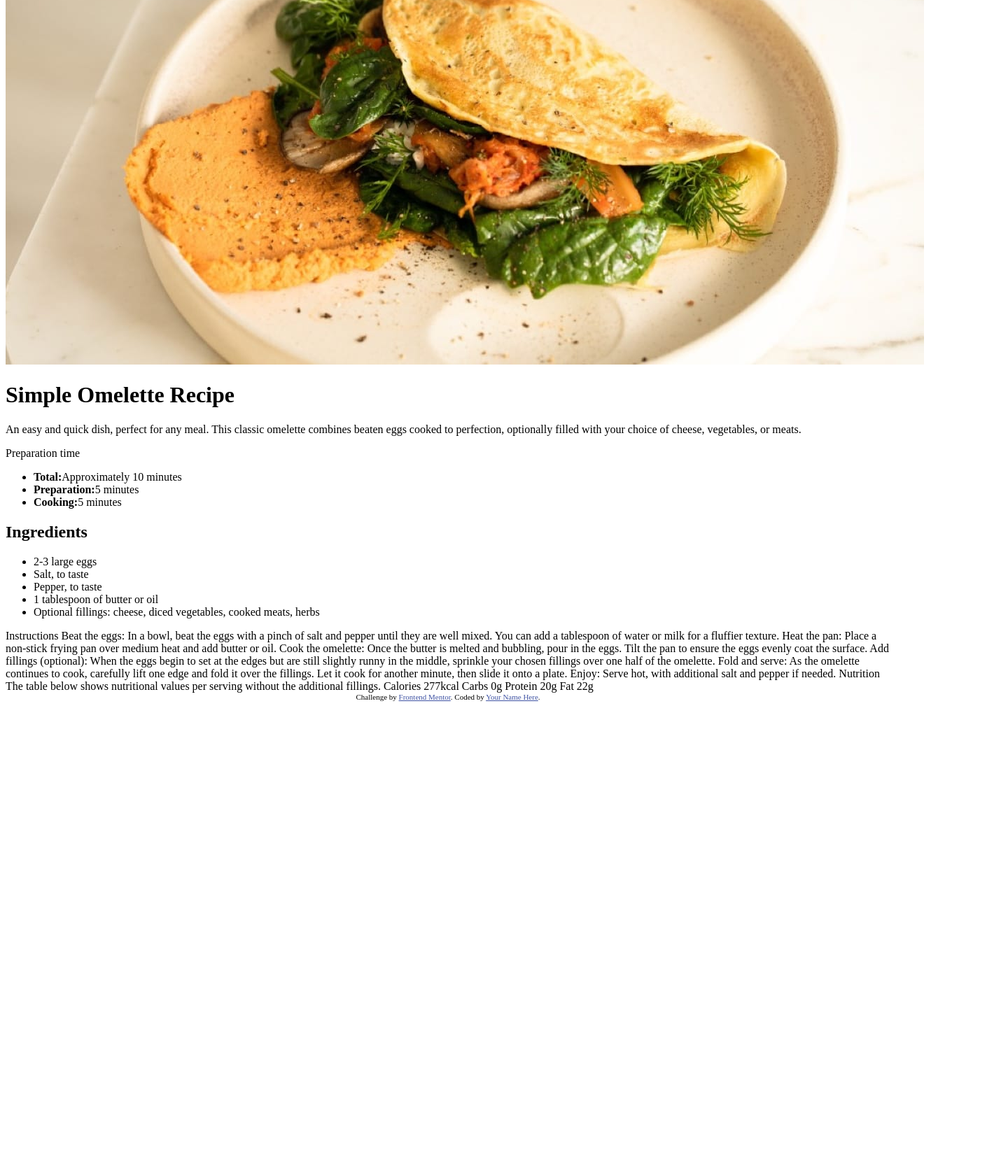
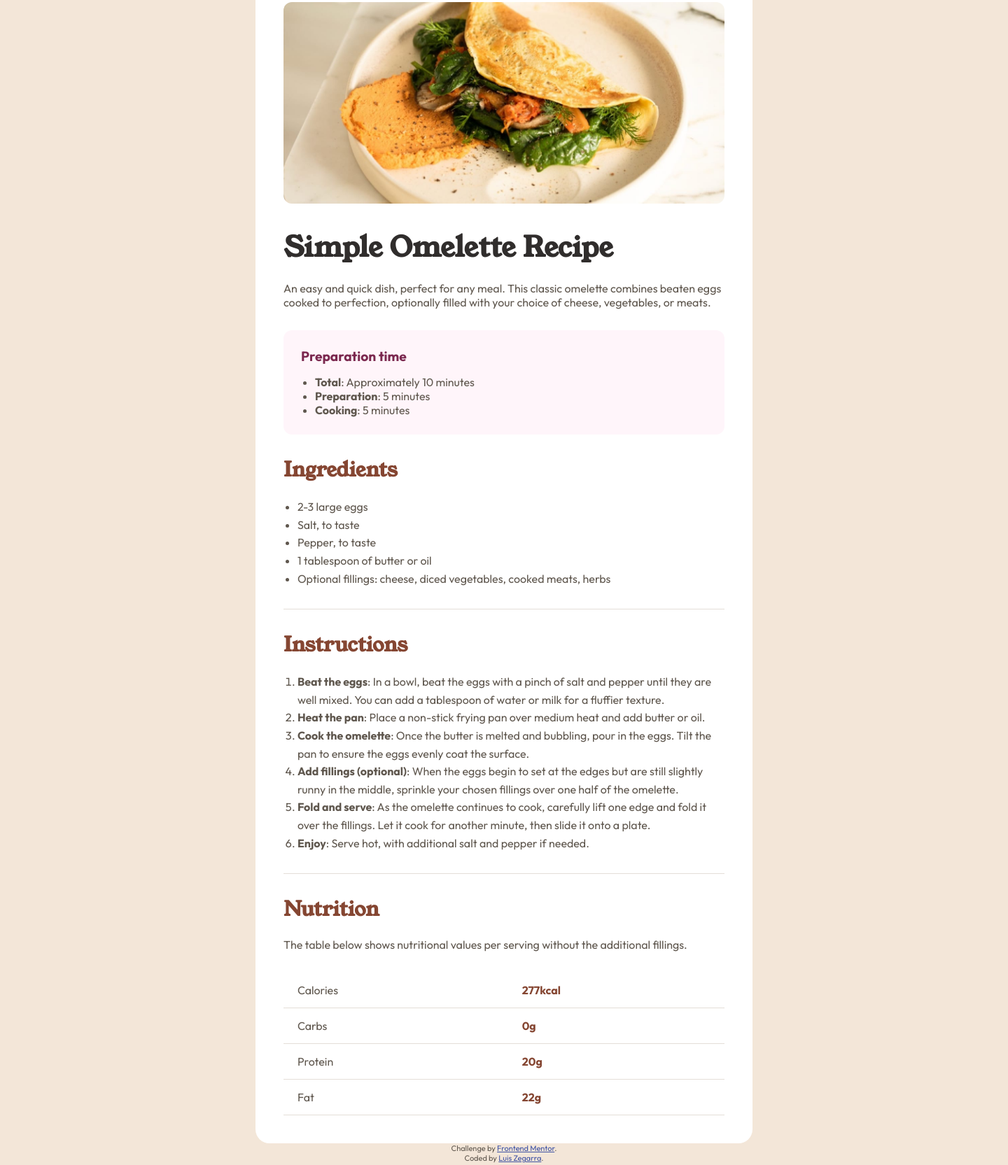
Before and after one commit to d3vlz/funval-n1, a plain HTML site: page recipe-page-main/index.html in a window 1280 px wide. Shown: the part 87-1752 px from the top of the page at 70% size, 1440 px wide, since content can reach past the window. Before the commit the page ends 1097 px from the top, so only its background shows below. Drawn offline with Linux system fonts and the light colour scheme.

Commit message:
Refactor recipe page layout and styles

```diff
--- a/recipe-page-main/index.html
+++ b/recipe-page-main/index.html
@@ -1,95 +1,94 @@
 <!DOCTYPE html>
 <html lang="en">
 <head>
-  <meta charset="UTF-8">
-  <meta name="viewport" content="width=device-width, initial-scale=1.0"> <!-- displays site properly based on user's device -->
-
+  <meta charset="UTF-8" />
+  <meta name="viewport" content="width=device-width, initial-scale=1.0" />
+  <title>Frontend Mentor | Recipe page</title>
+  <link rel="stylesheet" href="style.css" />
   <link rel="icon" type="image/png" sizes="32x32" href="./assets/images/favicon-32x32.png">
 
-  <title>Frontend Mentor | Recipe page</title>
-
-  <!-- Feel free to remove these styles or customise in your own stylesheet 👍 -->
   <style>
     .attribution { font-size: 11px; text-align: center; }
     .attribution a { color: hsl(228, 45%, 44%); }
   </style>
 </head>
 <body>
-  <div class="container">
-    <div class="recipe-card">
-      <img src="./assets/images/image-omelette.jpeg" class="recipe-image" alt="Omelette">
 
-    </div>
+  <main class="container">
+    <img src="assets/images/image-omelette.jpeg" alt="Omelette" class="recipe-image" />
 
+    <h1 class="title">Simple Omelette Recipe</h1>
 
-
-    <h1 class="recipe-title">Simple Omelette Recipe</h1>
-
-    <p class="recipe-description">
+    <p class="description">
       An easy and quick dish, perfect for any meal. This classic omelette combines beaten eggs cooked
       to perfection, optionally filled with your choice of cheese, vegetables, or meats.
     </p>
 
-    <div class="preparation-time"
-      <h3>Preparation time</h3>
-      <ul>
-        <li><strong>Total:</strong>Approximately 10 minutes</li>
-        <li><strong>Preparation:</strong>5 minutes</li>
-        <li><strong>Cooking:</strong>5 minutes</li>
+    <section class="prep-time-box">
+      <h2 class="prep-title">Preparation time</h2>
+      <ul class="prep-list">
+        <li><span class="bold">Total</span>: Approximately 10 minutes</li>
+        <li><span class="bold">Preparation</span>: 5 minutes</li>
+        <li><span class="bold">Cooking</span>: 5 minutes</li>
       </ul>
-    </div>
+    </section>
 
-    <div class="section">
-      <h2>Ingredients</h2>
-      <ul>
+    <section>
+      <h2 class="section-title">Ingredients</h2>
+      <ul class="list">
         <li>2-3 large eggs</li>
         <li>Salt, to taste</li>
         <li>Pepper, to taste</li>
         <li>1 tablespoon of butter or oil</li>
         <li>Optional fillings: cheese, diced vegetables, cooked meats, herbs</li>
       </ul>
-    </div>
+    </section>
+    <hr class="divider" />
+    <section>
+      <h2 class="section-title">Instructions</h2>
+      <ol class="list ordered">
+        <li><span class="bold">Beat the eggs</span>: In a bowl, beat the eggs with a pinch of salt and pepper until they are well mixed. You can add a tablespoon of water or milk for a fluffier texture.</li>
+        <li><span class="bold">Heat the pan</span>: Place a non-stick frying pan over medium heat and add butter or oil.</li>
+        <li><span class="bold">Cook the omelette</span>: Once the butter is melted and bubbling, pour in the eggs. Tilt the pan to ensure
+          the eggs evenly coat the surface.</li>
+        <li><span class="bold">Add fillings (optional)</span>: When the eggs begin to set at the edges but are still slightly runny in the
+          middle, sprinkle your chosen fillings over one half of the omelette.</li>
+        <li><span class="bold">Fold and serve</span>: As the omelette continues to cook, carefully lift one edge and fold it over the
+          fillings. Let it cook for another minute, then slide it onto a plate.</li>
+        <li><span class="bold">Enjoy</span>: Serve hot, with additional salt and pepper if needed.</li>
+      </ol>
+    </section>
+    <hr class="divider" />
+    <section>
+      <h2 class="section-title">Nutrition</h2>
+      <p class="description">
+        The table below shows nutritional values per serving without the additional fillings.
+      </p>
+      <table>
+        <tr>
+          <td>Calories</td>
+          <td class="measurements">277kcal</td>
+        </tr>
+        <tr>
+          <td>Carbs</td>
+          <td class="measurements">0g</td>
+        </tr>
+        <tr>
+          <td>Protein</td>
+          <td class="measurements">20g</td>
+        </tr>
+        <tr>
+          <td>Fat</td>
+          <td class="measurements">22g</td>
+        </tr>
+      </table>
+    </section>
+  </main>
 
-  </div>
+  <footer class="attribution">
+    <p>Challenge by <a href="https://www.frontendmentor.io?ref=challenge" target="_blank">Frontend Mentor</a>.</p>
+    <p>Coded by <a href="https://d3vlz.github.io/funval-n1/" target="_blank">Luis Zegarra</a>.</p>
+  </footer>
 
-
-  Instructions
-
-  Beat the eggs: In a bowl, beat the eggs with a pinch of salt and pepper until they are well mixed.
-  You can add a tablespoon of water or milk for a fluffier texture.
-
-  Heat the pan: Place a non-stick frying pan over medium heat and add butter or oil.
-
-  Cook the omelette: Once the butter is melted and bubbling, pour in the eggs. Tilt the pan to ensure
-  the eggs evenly coat the surface.
-
-  Add fillings (optional): When the eggs begin to set at the edges but are still slightly runny in the
-  middle, sprinkle your chosen fillings over one half of the omelette.
-
-  Fold and serve: As the omelette continues to cook, carefully lift one edge and fold it over the
-  fillings. Let it cook for another minute, then slide it onto a plate.
-
-  Enjoy: Serve hot, with additional salt and pepper if needed.
-
-  Nutrition
-
-  The table below shows nutritional values per serving without the additional fillings.
-
-  Calories
-  277kcal
-
-  Carbs
-  0g
-
-  Protein
-  20g
-
-  Fat
-  22g
-
-  <div class="attribution">
-    Challenge by <a href="https://www.frontendmentor.io?ref=challenge" target="_blank">Frontend Mentor</a>.
-    Coded by <a href="#">Your Name Here</a>.
-  </div>
 </body>
 </html>
--- /dev/null
+++ b/recipe-page-main/style.css
@@ -0,0 +1,117 @@
+@font-face {
+  font-family: "Outfit";
+  src: url("/recipe-page-main/assets/fonts/outfit/Outfit-VariableFont_wght.ttf");
+}
+
+@font-face {
+  font-family: "Young Serif";
+  src: url("/recipe-page-main/assets/fonts/young-serif/YoungSerif-Regular.ttf");
+}
+
+* {
+  margin: 0;
+  padding: 0;
+  box-sizing: border-box;
+}
+
+body {
+  font-family: 'Outfit', sans-serif;
+  font-size: 16px;
+  background-color: hsl(30, 54%, 90%);
+  color: hsl(30, 10%, 34%);
+  padding: 50px;
+  width: 1440px;
+}
+
+.container {
+  background-color: hsl(0, 0%, 100%);
+  width: 53%;
+  padding: 40px;
+  border-radius: 20px;
+  margin: 0 auto;
+}
+
+.recipe-image {
+  width: 100%;
+  border-radius: 12px;
+  margin-bottom: 30px;
+}
+
+.title {
+  font-family: 'Young Serif', serif;
+  font-size: 2.5rem;
+  color: hsl(24, 5%, 18%);
+  margin-bottom: 20px;
+}
+
+.description {
+  margin-bottom: 30px;
+  color: hsl(30, 10%, 34%);
+}
+
+.prep-time-box {
+  background-color: hsl(330, 100%, 98%);
+  padding: 25px;
+  border-radius: 12px;
+  margin-bottom: 30px;
+}
+
+.prep-title {
+  color: hsl(332, 51%, 32%);
+  font-weight: 700;
+  font-size: 1.2rem;
+  margin-bottom: 15px;
+}
+
+.prep-list {
+  list-style-type: disc;
+  margin-left: 20px;
+  color: hsl(30, 10%, 34%);
+}
+
+.section-title {
+  font-family: 'Young Serif', serif;
+  font-size: 1.8rem;
+  color: hsl(14, 45%, 36%);
+  margin-bottom: 20px;
+  margin-top: 30px;
+}
+
+.list {
+  margin-left: 20px;
+  margin-bottom: 30px;
+  line-height: 1.6;
+}
+
+.ordered {
+  list-style-type: decimal;
+}
+
+.bold {
+  font-weight: 700;
+}
+
+table {
+  width: 100%;
+  border-collapse: collapse;
+  margin-top: 20px;
+}
+
+table tr {
+  border-bottom: 1px solid hsl(30, 18%, 87%);
+}
+
+table td {
+  padding: 15px 0;
+  text-indent: 20px;
+}
+
+.divider {
+  border: none;
+  border-bottom: 1px solid hsl(30, 18%, 87%);
+}
+
+.measurements {
+  color: hsl(14, 45%, 36%);
+  font-weight: 700;
+}
```
